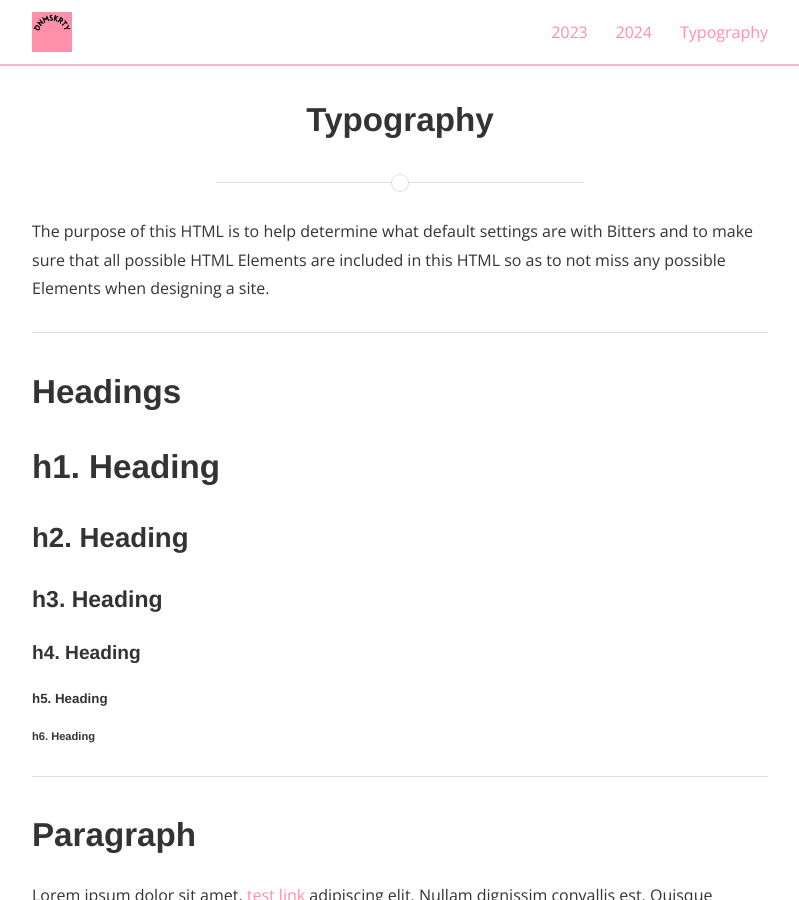
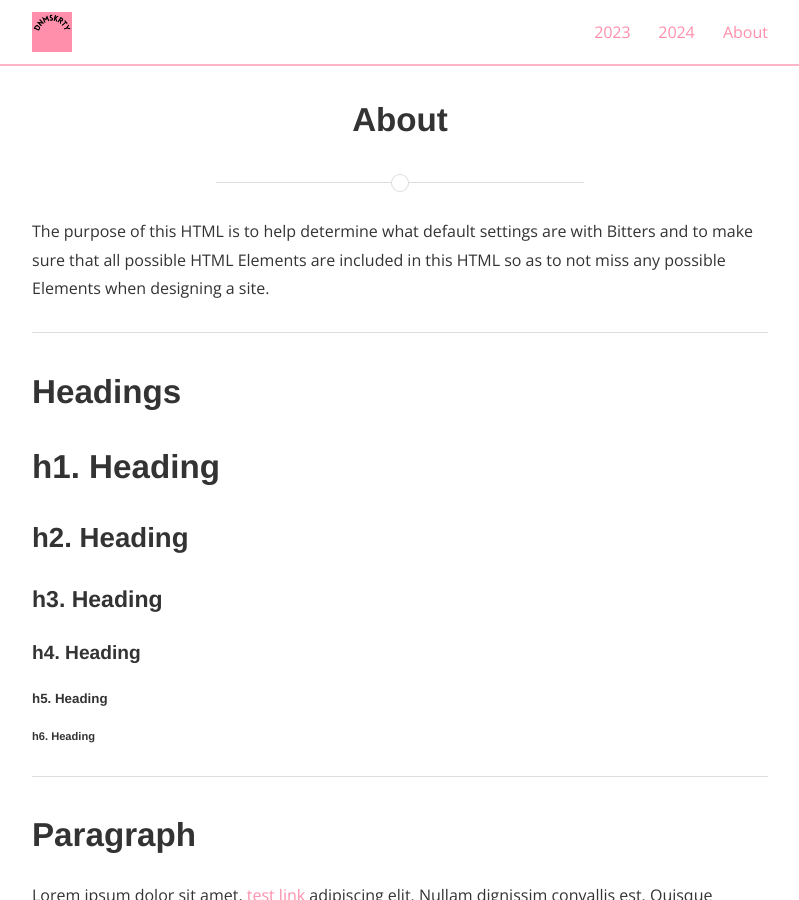
Before and after one commit to denimskirty/denimskirty.github.io, a Jekyll site: the page built from about.md, in a window 1280 px wide and 900 px high. Shown: the whole window, without its empty margins (240-1039 px from the left). Built offline with Jekyll 4.4.1, drawn with Linux system fonts in a browser that asks for light colours; nearby versions of some CDN libraries.

Commit message:
Update and rename typography.md to about.md

```diff
--- a/typography.md
+++ b/about.md
@@ -1,7 +1,7 @@
 ---
 layout: page
-title: Typography
-permalink: /typography/
+title: About
+permalink: /about/
 main_nav: true
 ---
 
```
